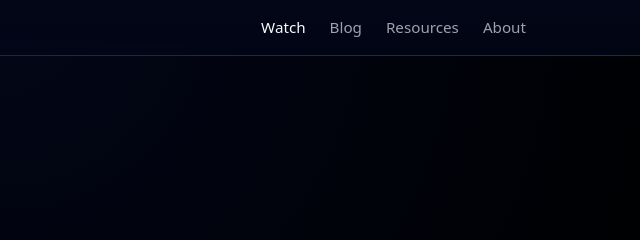
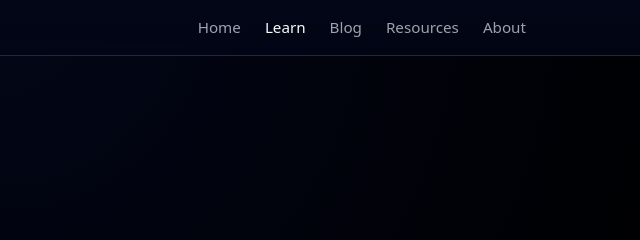
Before and after one commit to jrm328/aiyoucanuse-site, a plain HTML site: page watch.html in a window 1280 px wide. Shown: the top 240 px of the page, 640-1280 px from the left. Drawn offline with Linux system fonts and the light colour scheme.

Commit message:
Rename 'Watch' to 'Learn' in watch.html

```diff
--- a/watch.html
+++ b/watch.html
@@ -2,7 +2,7 @@
 <html lang="en">
 <head>
   <meta charset="utf-8" />
-  <title>Watch – AI You Can Use</title>
+  <title>Learn – AI You Can Use</title>
   <meta name="viewport" content="width=device-width, initial-scale=1" />
   <meta name="description" content="Watch AI You Can Use on YouTube – simple, practical videos that help real people use AI tools like ChatGPT in everyday life." />
   <link rel="stylesheet" href="css/style.css" />
@@ -19,7 +19,8 @@
 
       <nav class="site-nav" aria-label="Main navigation">
         <ul>
-          <li><a href="watch.html" aria-current="page">Watch</a></li>
+          <li><a href="index.html">Home</a></li>
+          <li><a href="watch.html" aria-current="page">Learn</a></li>
           <li><a href="blog.html">Blog</a></li>
           <li><a href="resources.html">Resources</a></li>
           <li><a href="about.html">About</a></li>
```
